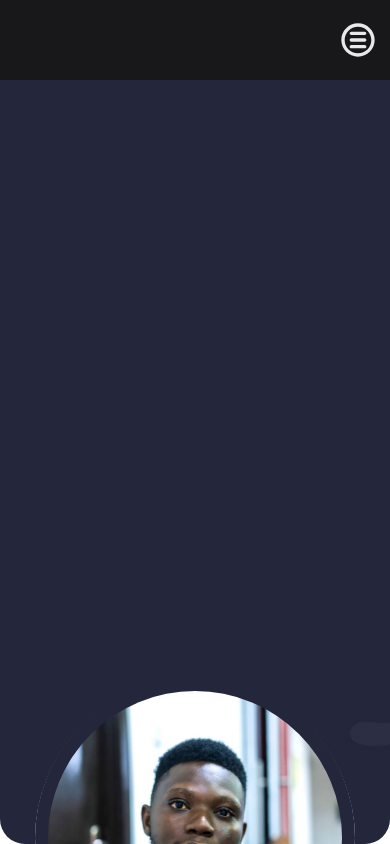
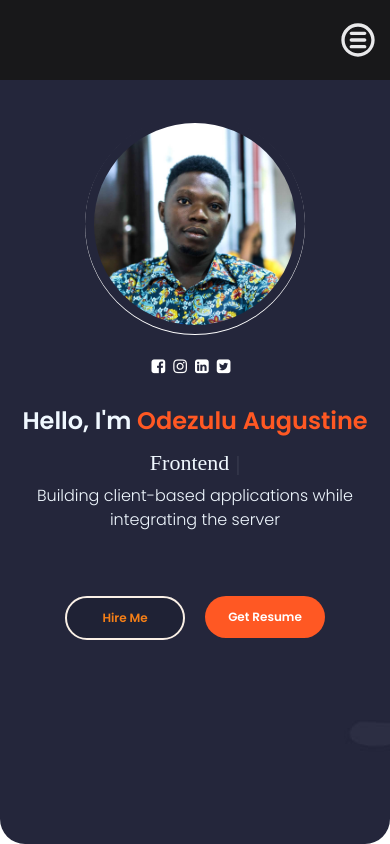
Before and after one commit to emitech-success/my_react_portfolio, a React (Create React App) app: page / in a window 390 px wide. Shown: the top 844 px of the page. Built offline with nearby package versions, Linux system fonts and the light colour scheme; a web font is replaced by a local one.

Commit message:
worked on the responsiveness of the profile component

```diff
--- a/src/portfolioContainer/Home/Home.css
+++ b/src/portfolioContainer/Home/Home.css
@@ -7,9 +7,11 @@
   background-image: url('../../assets/home/bg.jpg');
   border-bottom-left-radius: 25px;
   border-bottom-right-radius: 25px;
+
 }
 @media screen and (max-width: 810px){
   .home_container{
     height: 100vh !important;
+    padding-bottom: 1rem;
   }
 }
--- a/src/portfolioContainer/Home/Profile/Profile.css
+++ b/src/portfolioContainer/Home/Profile/Profile.css
@@ -49,12 +49,11 @@
 .hire_me{
   text-decoration: none;
   color: var(--orange);
-  font-size: 14px;
 
 }
 .hire_me:hover{
   text-decoration: none;
-  color: aliceblue;
+  color: var(--orange);
 }
 .profile_picture{
   display: flex;
@@ -114,44 +113,49 @@
 }
 
 @media screen and (max-width: 910px){
-  .profile_container{
-    display: flex;
-    align-items: center;
-    justify-content: center;
-    text-align: center;
-    height: 24%;
-    min-height: fit-content;
-    margin-top: 22%;
-
-  }
   .profile_picture{
-    height: 320px;
-    width: 320px;
+    height: 300px;
+    width: 300px;
     margin: 0 0 0 40px;
   }
 }
 @media screen and (max-width: 810px){
+  .profile_container{
+    height: 100vh;
+    margin-top: 2.5rem;
+  }
+  .primary_text h3{
+    font-size: 1.5rem;
+  }
+  .profile_details_role h1 {
+    font-size: 22px;
+  }
+  .profile_role_tagline {
+    font-size: 16px;
+  }
+  .profile_picture_background{
+    height: 92%;
+    width: 92%;
+  }
   .profile_picture{
-    height: 320px;
-    width: 320px;
+    height: 220px;
+    width: 220px;
     margin: 0 !important;
   }
   .profile_parent{
     display: flex;
     border: red;
     flex-direction: column-reverse;
-    margin: 37rem 0 0 0;
+    margin: 40px 0 0 0;
   }
   .profile_options{
     display: flex;
     justify-content: center;
-    margin-bottom: 2rem;
+
+    margin: 4rem 0 2rem 0;
   }
   .profile_details{
     margin: 25px 0 0;
-  }
-  .primary_text h1{
-    font-size: 20px;
   }
   .profile_options .highlighted_btn{
     margin: 0 !important;
@@ -165,8 +169,8 @@
 }
 @media screen and (max-width: 375px){
   .profile_picture{
-    height: 275px;
-    width: 275px;
+    /* height: 275px;
+    width: 275px; */
     margin-top: -90px;
   }
   .profile_details{
```
